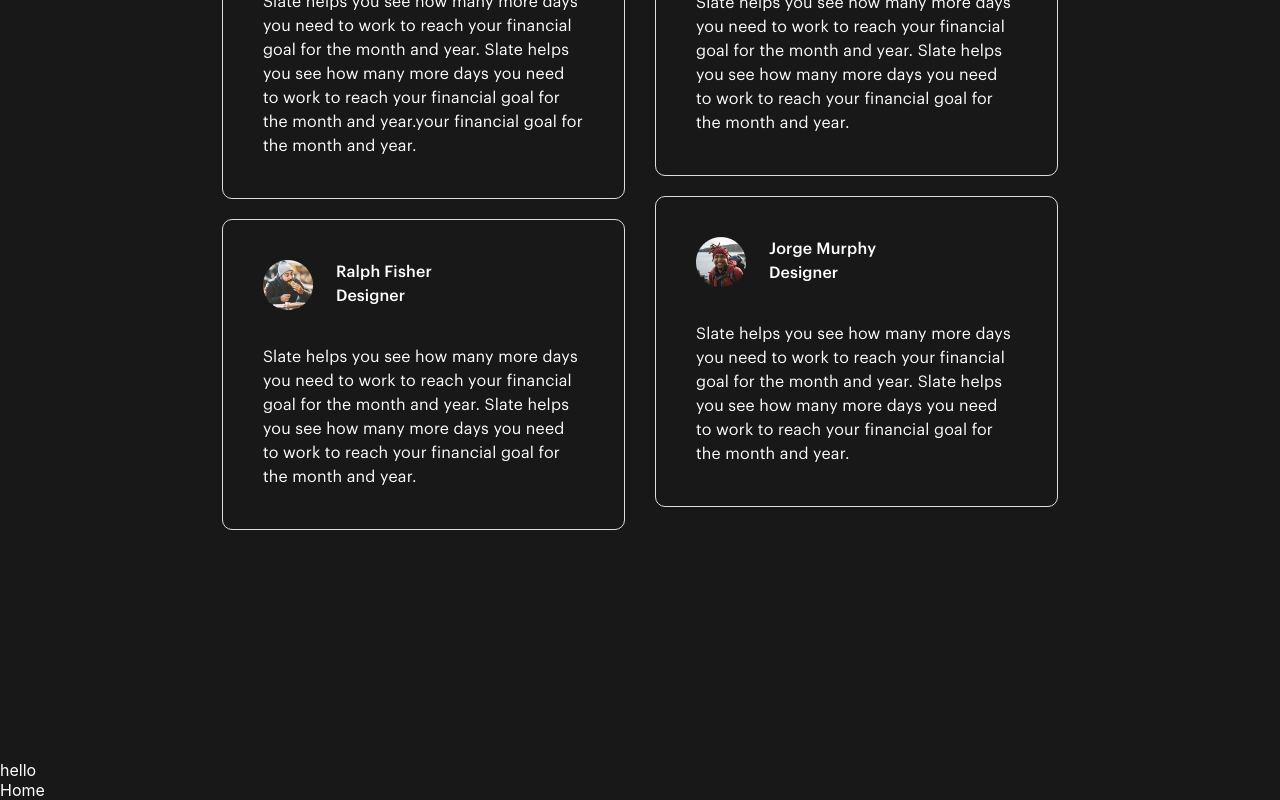
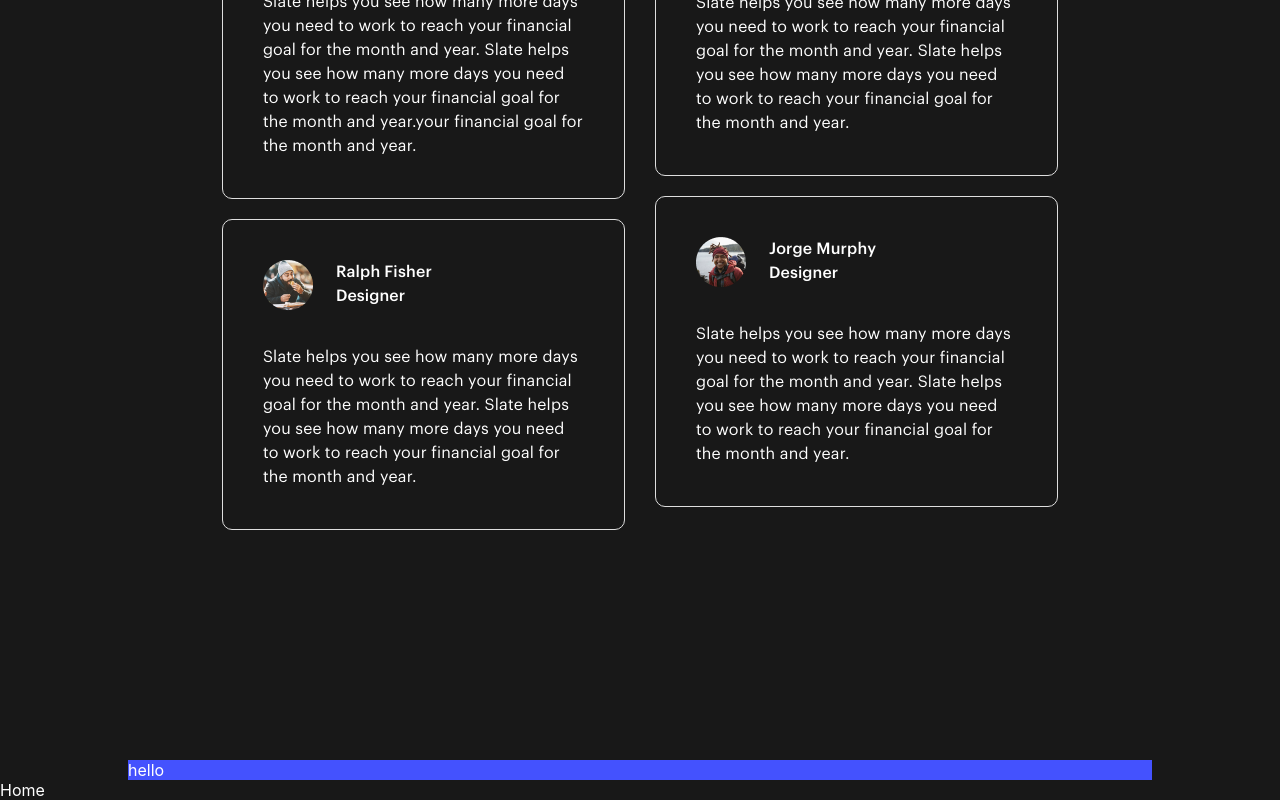
Before and after one commit to TheDa21crj/Landing-Page, a React (Create React App) app: page / in a window 1280 px wide. Shown: the part 5395-6195 px from the top of the page. Built offline with nearby package versions, Linux system fonts and the light colour scheme.

Commit message:
Update Cta.css

```diff
--- a/src/Components/Css/Cta.css
+++ b/src/Components/Css/Cta.css
@@ -11,9 +11,10 @@
 .CtamDiv {
     display: flex;
     flex-direction: row;
-    align-items: center;
+    justify-content: center;
 }
 
 .CtaContentDiv {
     width: 80%;
+    background-color: #4452fe;
 }
```
